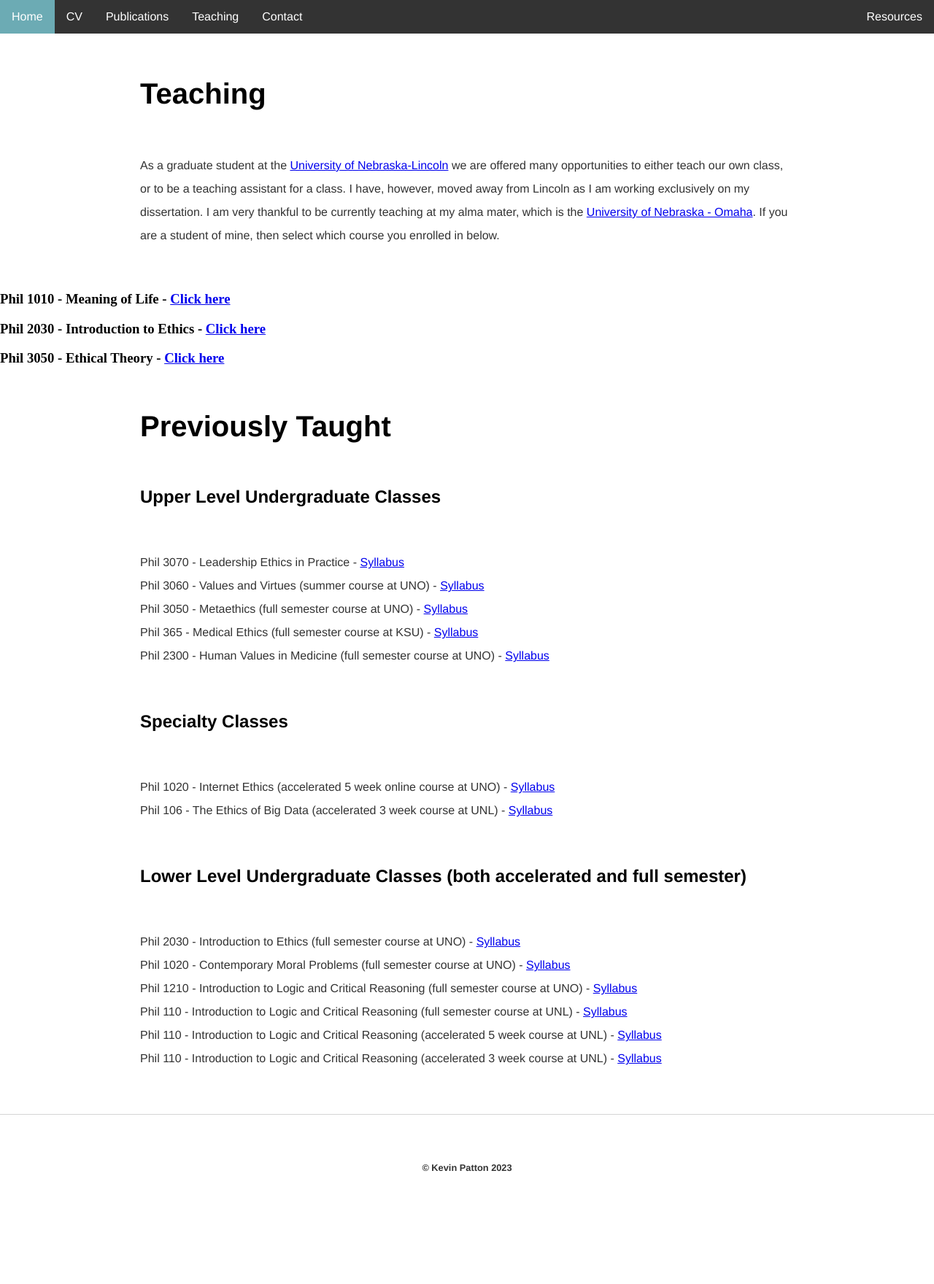
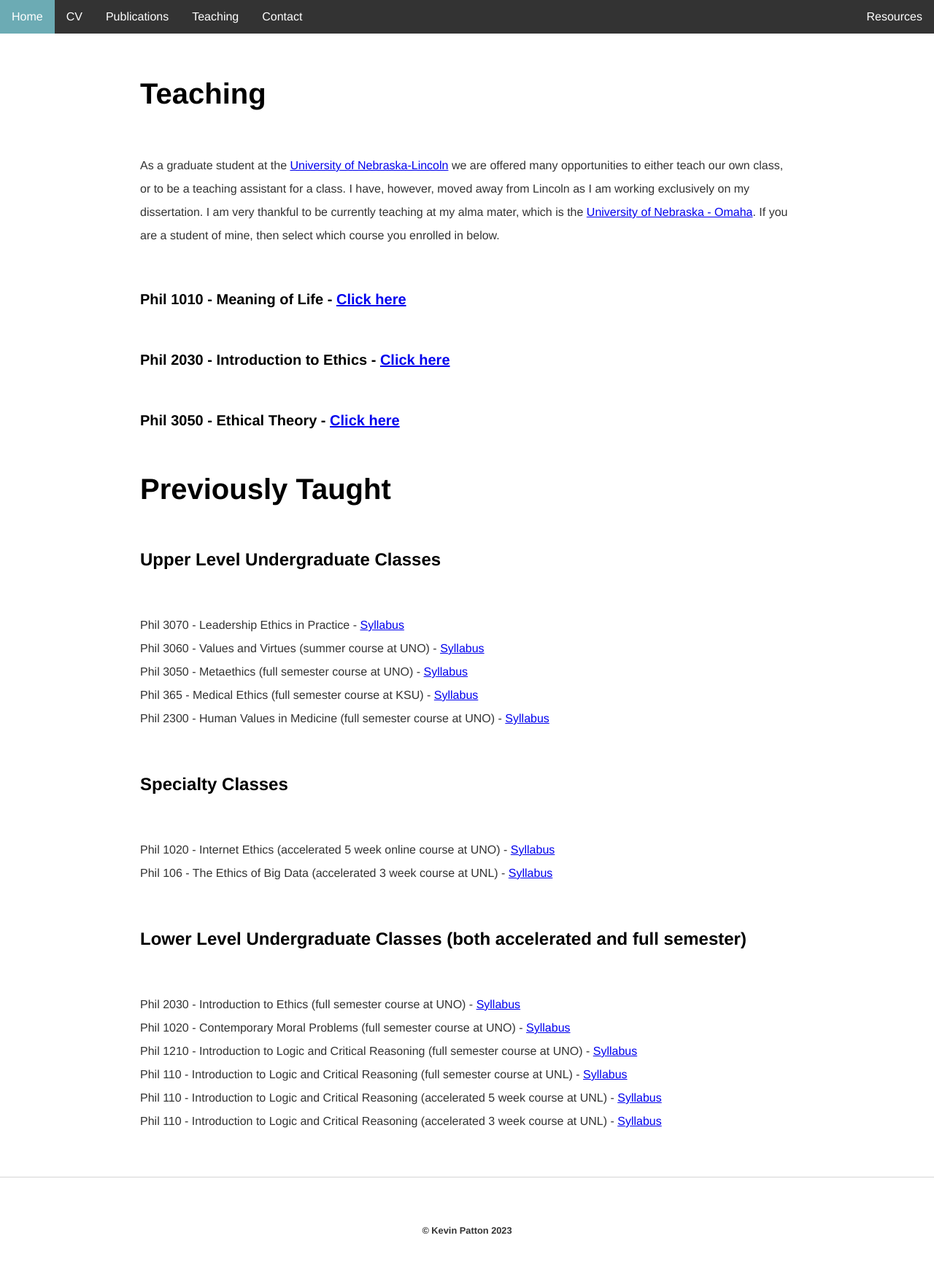
Before and after one commit to kevinjpatton/kevinjpatton.github.io, a Jekyll site: the page built from teaching/index.html, in a window 1280 px wide. Shown: the whole page at 73% size. Built offline with Jekyll 4.4.1, drawn with Linux system fonts in a browser that asks for light colours; Markdown is read by kramdown in place of the engine named in the settings; before the commit the page ends 1674 px from its top, so only the background shows below that.

Commit message:
Update main.css

```diff
--- a/css/main.css
+++ b/css/main.css
@@ -59,6 +59,14 @@ h2 {
     font-family: 'Helvetica', 'Arial', 'Sans-Serif';
 }
 
+h3 {
+    margin: 60px auto;
+    width: 70%;
+    font-size: 1.25em;
+    font-family: 'Helvetica', 'Arial', 'Sans-Serif';
+}
+
+
 p {
     margin: 60px auto;
     width: 70%;
```
